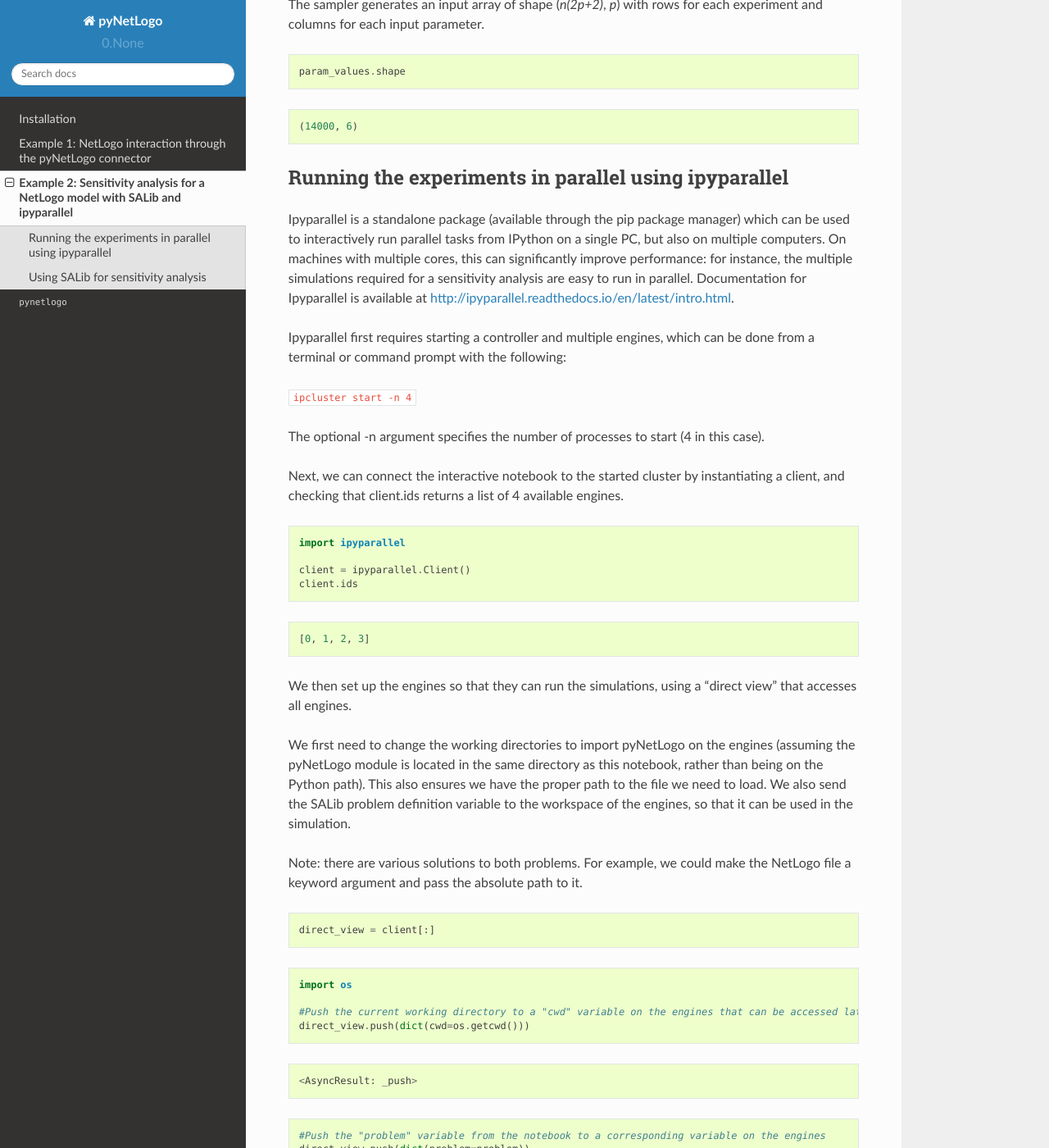
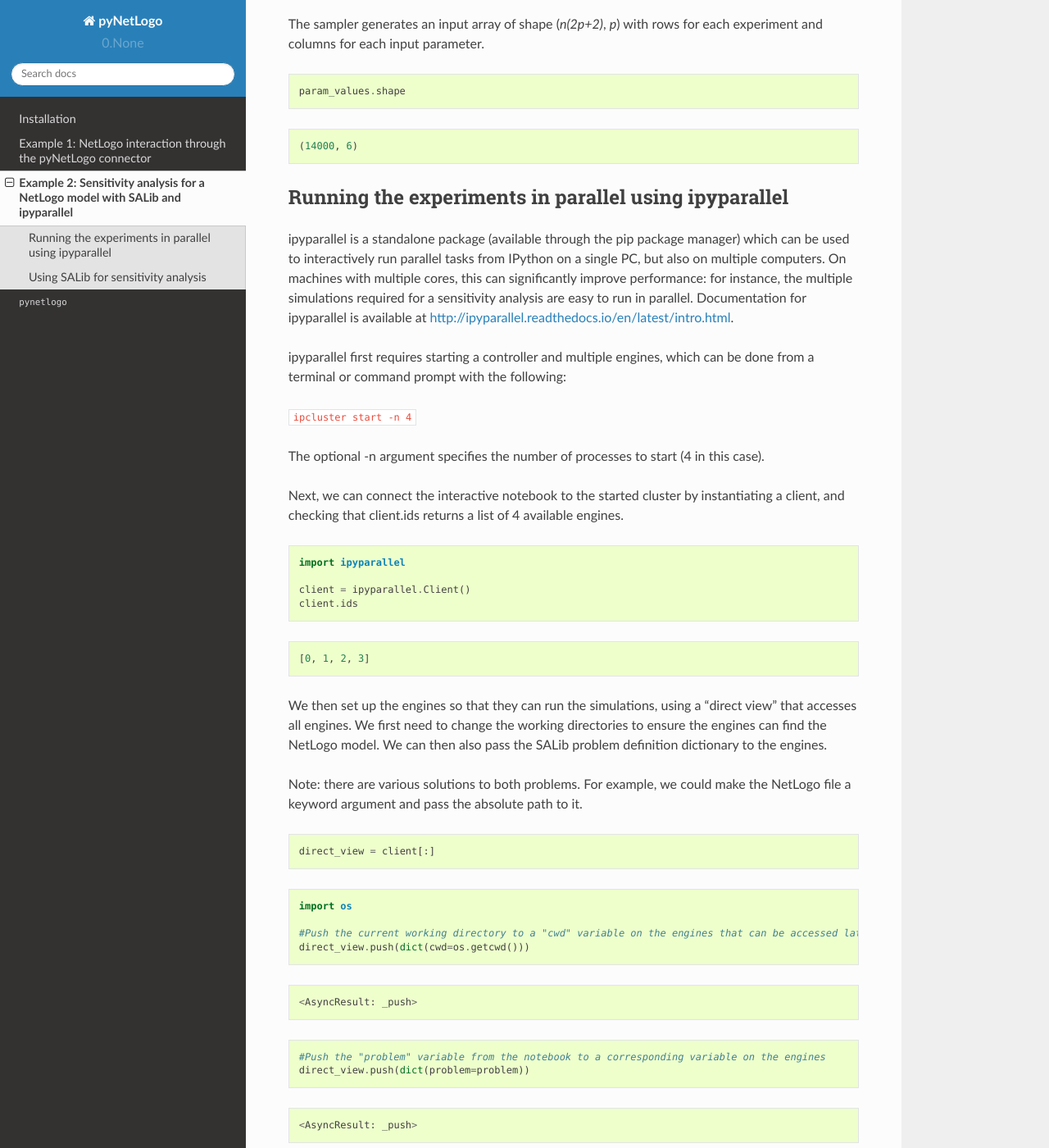
Before and after one commit to quaquel/pyNetLogo, a Sphinx documentation site: the page built from docs/source/example2.rst, in a window 1280 px wide and 1400 px high, scrolled down 1521 px. Shown: the whole window at 82% size. Built offline with Sphinx 7.4.7 and the Read the Docs theme 2.0.0, drawn with Linux system fonts in a browser that asks for light colours; some of the changed text lies outside the part shown.

Commit message:
Example tweaks

```diff
--- a/docs/source/example2.rst
+++ b/docs/source/example2.rst
@@ -5,9 +5,9 @@
 This provides a more advanced example of interaction between NetLogo and
 a Python environment, using the SALib library (Herman & Usher, 2017;
 available through the pip package manager) to sample and analyze a
-suitable experimental design for a Sobol global sensitivity analysis.
-Furthermore, the ipyparallel package (also available on pip) is used to
-parallelize the simulations.
+suitable experimental design for a Sobol global sensitivity analysis. Furthermore, the
+ipyparallel package (also available on pip) is used to parallelize the simulations. The
+example is based on the Wolf Sheep Predation model included in NetLogo's model library (Wilensky, 1999).
 
 All files used in the example are available from the pyNetLogo
 repository at https://github.com/quaquel/pyNetLogo.
@@ -95,15 +95,15 @@
 Running the experiments in parallel using ipyparallel
 ~~~~~~~~~~~~~~~~~~~~~~~~~~~~~~~~~~~~~~~~~~~~~~~~~~~~~
 
-Ipyparallel is a standalone package (available through the pip package
+ipyparallel is a standalone package (available through the pip package
 manager) which can be used to interactively run parallel tasks from
 IPython on a single PC, but also on multiple computers. On machines with
 multiple cores, this can significantly improve performance: for
 instance, the multiple simulations required for a sensitivity analysis
-are easy to run in parallel. Documentation for Ipyparallel is available
+are easy to run in parallel. Documentation for ipyparallel is available
 at http://ipyparallel.readthedocs.io/en/latest/intro.html.
 
-Ipyparallel first requires starting a controller and multiple engines,
+ipyparallel first requires starting a controller and multiple engines,
 which can be done from a terminal or command prompt with the following:
 
 ``ipcluster start -n 4``
@@ -132,14 +132,7 @@
 
 
 We then set up the engines so that they can run the simulations, using a
-“direct view” that accesses all engines.
-
-We first need to change the working directories to import pyNetLogo on
-the engines (assuming the pyNetLogo module is located in the same
-directory as this notebook, rather than being on the Python path). This
-also ensures we have the proper path to the file we need to load. We
-also send the SALib problem definition variable to the workspace of the
-engines, so that it can be used in the simulation.
+“direct view” that accesses all engines. We first need to change the working directories to ensure the engines can find the NetLogo model. We can then also pass the SALib problem definition dictionary to the engines.
 
 Note: there are various solutions to both problems. For example, we
 could make the NetLogo file a keyword argument and pass the absolute
@@ -199,7 +192,7 @@
     netlogo = pyNetLogo.pyNetLogo.NetLogoLink(gui=False)
     netlogo.load_model(r'Wolf Sheep Predation_v6.nlogo')
 
-We can then use the IPyparallel map functionality to run the sampled
+We can then use the ipyparallel map functionality to run the sampled
 experiments, now using a “load balanced” view to automatically handle
 the scheduling and distribution of the simulations across the engines.
 This is for instance useful when simulations may take different amounts
```
